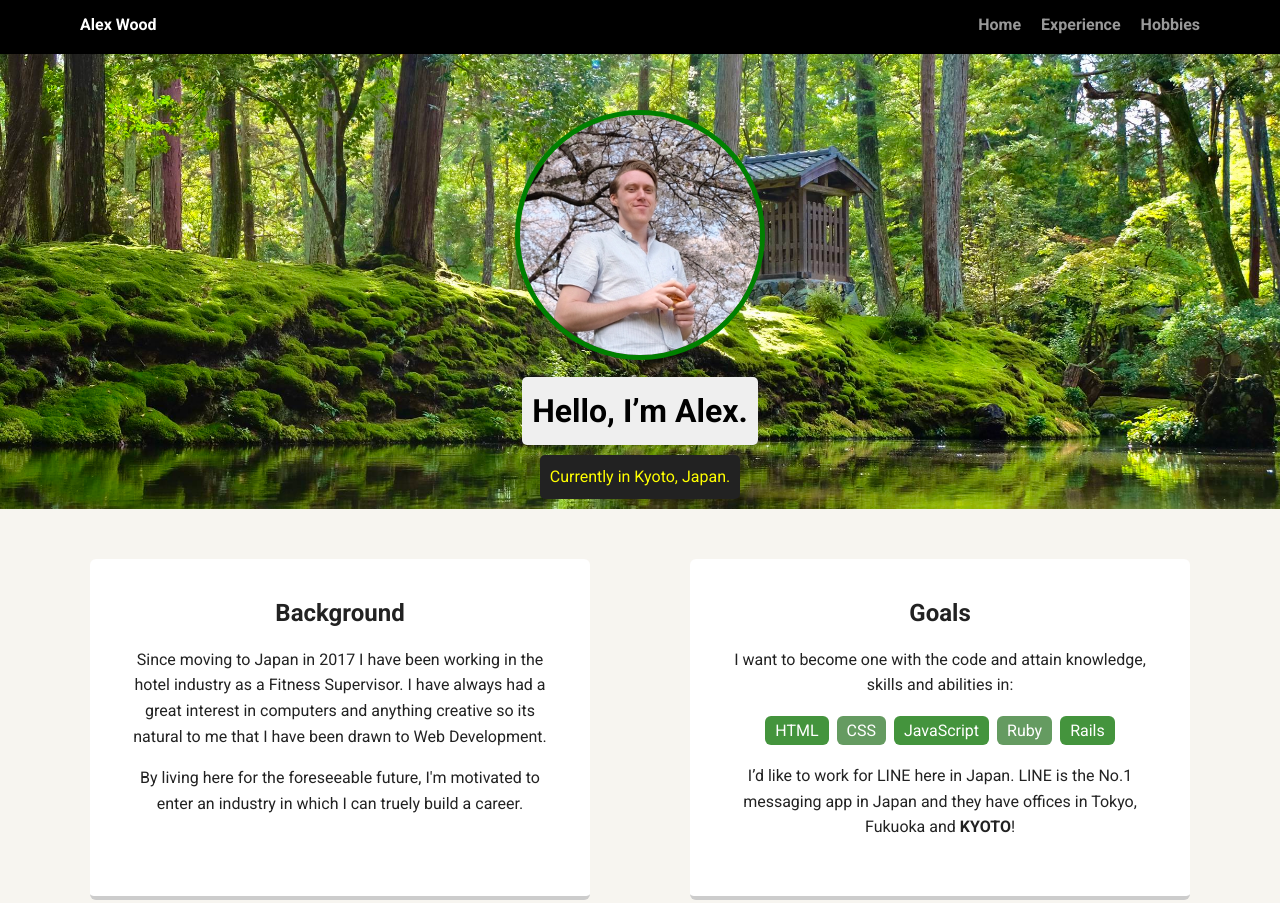
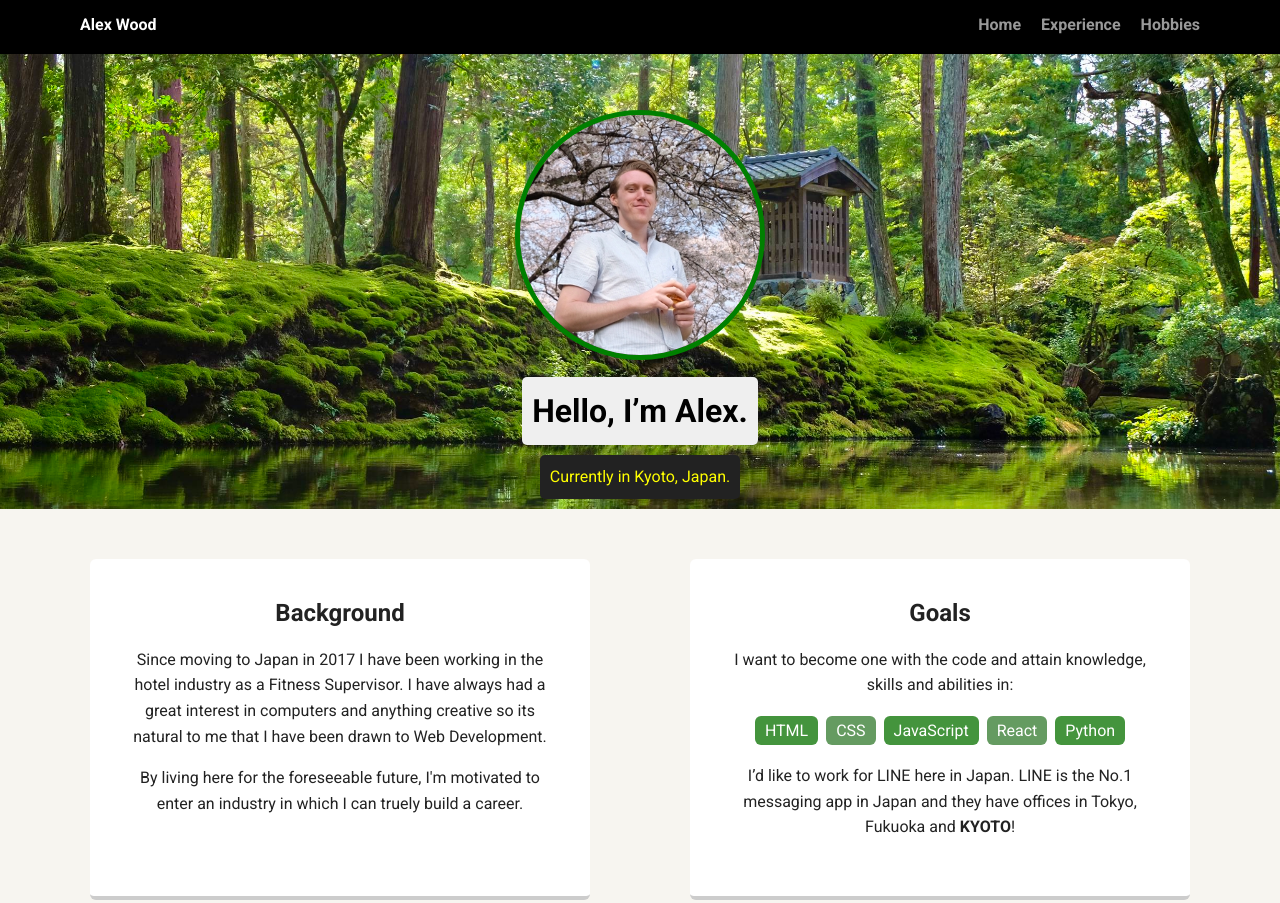
Before and after one commit to alexwooddev/Project-1, a plain HTML site: page index.html in a window 1280 px wide. Shown: the top 903 px of the page. Drawn offline with Linux system fonts and the light colour scheme; a web font is replaced by a local one.

Commit message:
Changed goals list items

```diff
--- a/index.html
+++ b/index.html
@@ -38,8 +38,8 @@
           <li>HTML</li>
           <li>CSS</li>
           <li>JavaScript</li>
-          <li>Ruby</li>
-          <li>Rails</li>
+          <li>React</li>
+          <li>Python</li>
         </ul>
         <p>I’d like to work for LINE here in Japan. LINE is the No.1 messaging app in Japan and they have offices in Tokyo, Fukuoka and <strong>KYOTO</strong>!</p>
       </section>
```
